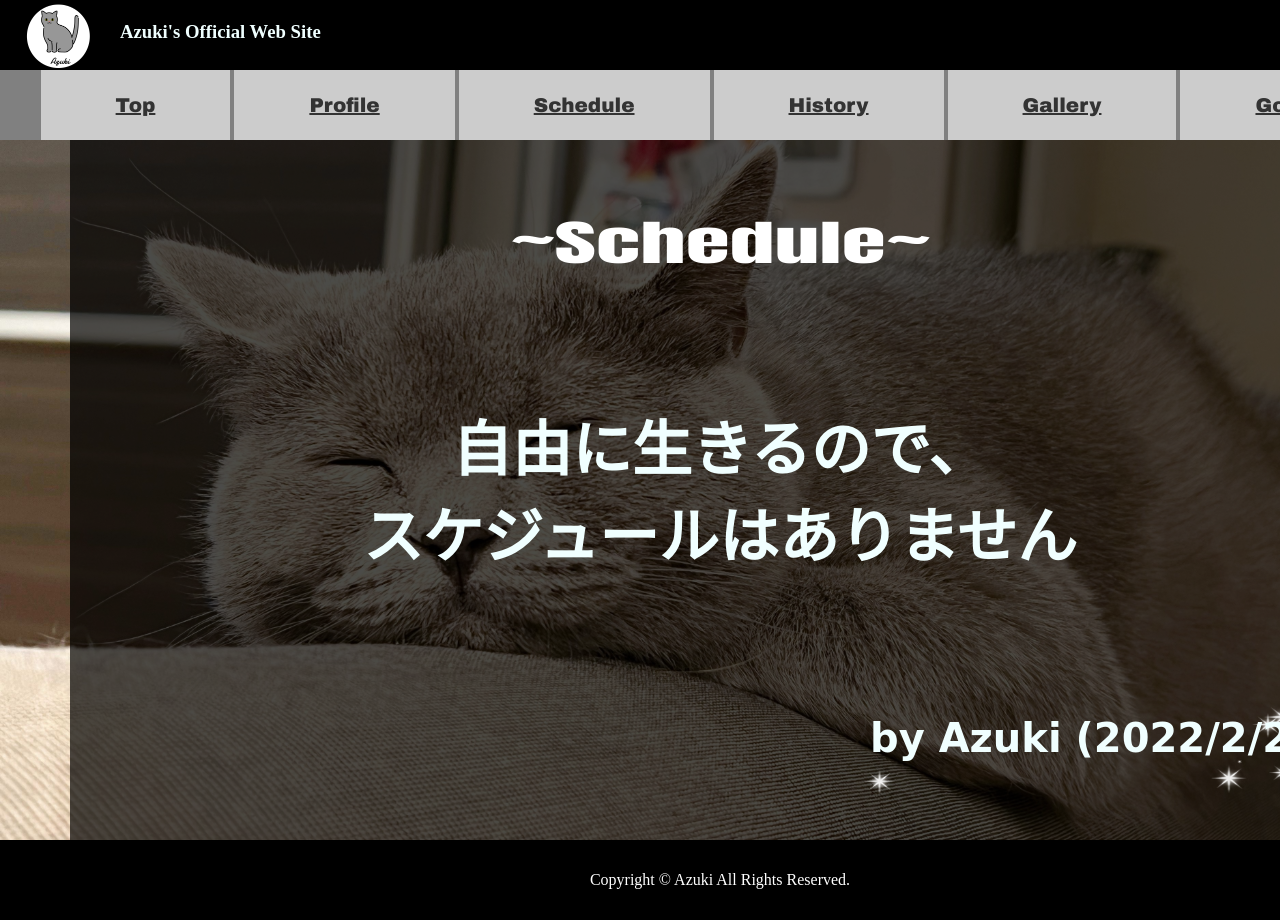
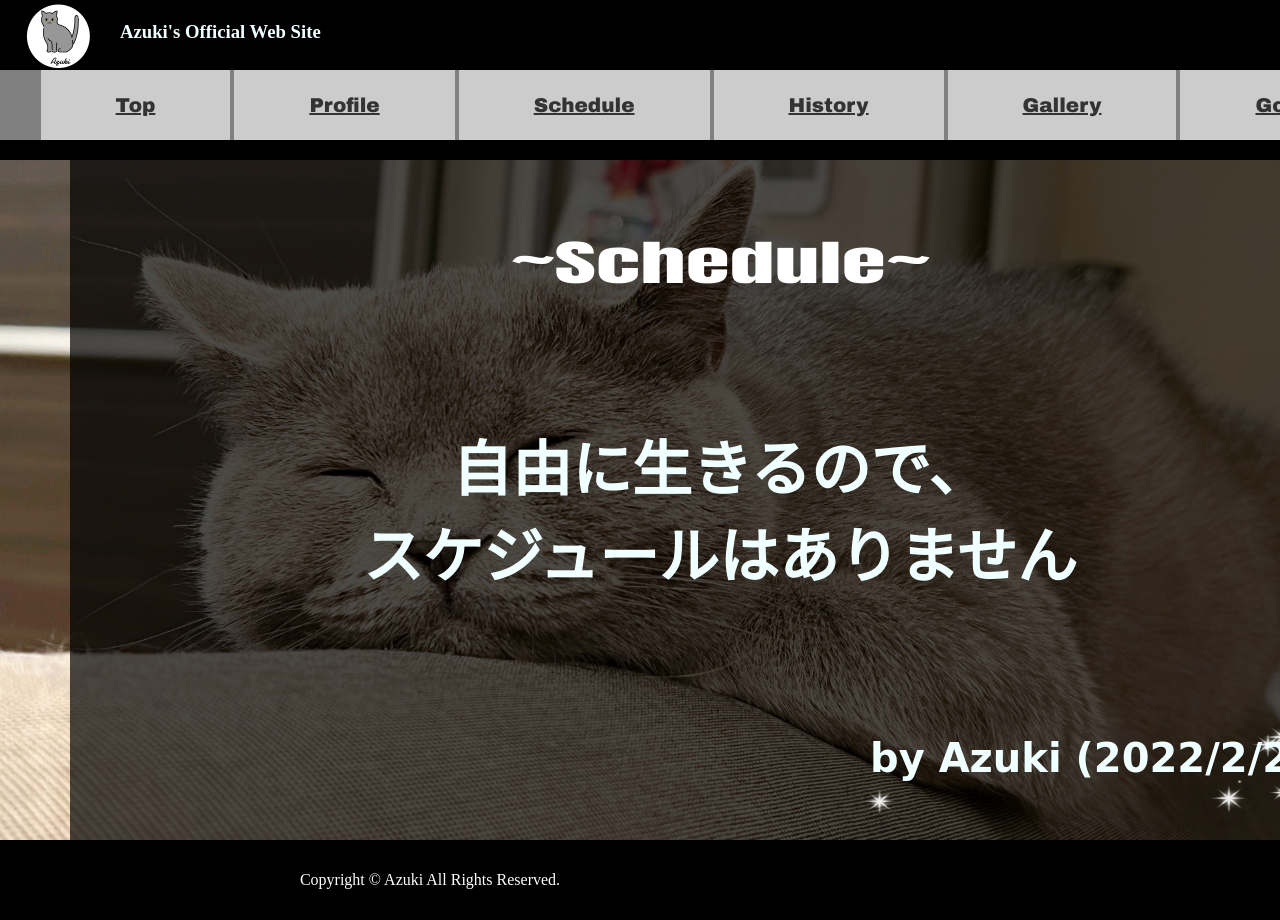
Before and after one commit to yuuki106/azuki_schedule.github.io, a plain HTML site: page index.html in a window 1280 px wide. Shown: the top 920 px of the page. Drawn offline with Linux system fonts and the light colour scheme.

Commit message:
Update stylesheet.css

```diff
--- a/stylesheet.css
+++ b/stylesheet.css
@@ -58,6 +58,7 @@ header{
     background-image: url(https://github.com/yuuki106/azuki_schedule.github.io/blob/main/shedule_back.JPG?raw=true);
     background-size: cover;
     height: 700px;
+    border-top: 20px solid black;
 }
 
 .schedule-list{
```
